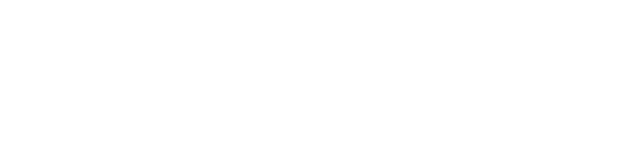
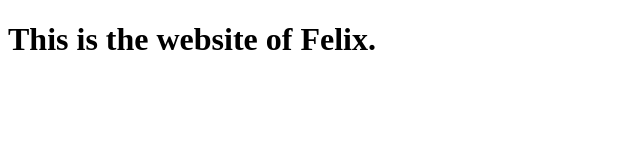
Before and after one commit to FH-Uni/FH-Uni.github.io, a plain HTML site: page index.html in a window 1280 px wide. Shown: the whole page, without its empty margins (0-640 px from the left). Drawn offline with Linux system fonts and the light colour scheme.

Commit message:
added H1

```diff
--- a/index.html
+++ b/index.html
@@ -3,9 +3,9 @@
 <head>
     <meta charset="UTF-8">
     <meta name="viewport" content="width=device-width, initial-scale=1.0">
-    <title>Hello, this is the website of Felix.</title>
+    <title>My Website</title>
 </head>
 <body>
-
+    <H1>This is the website of Felix.</H1>
 </body>
 </html>
```
